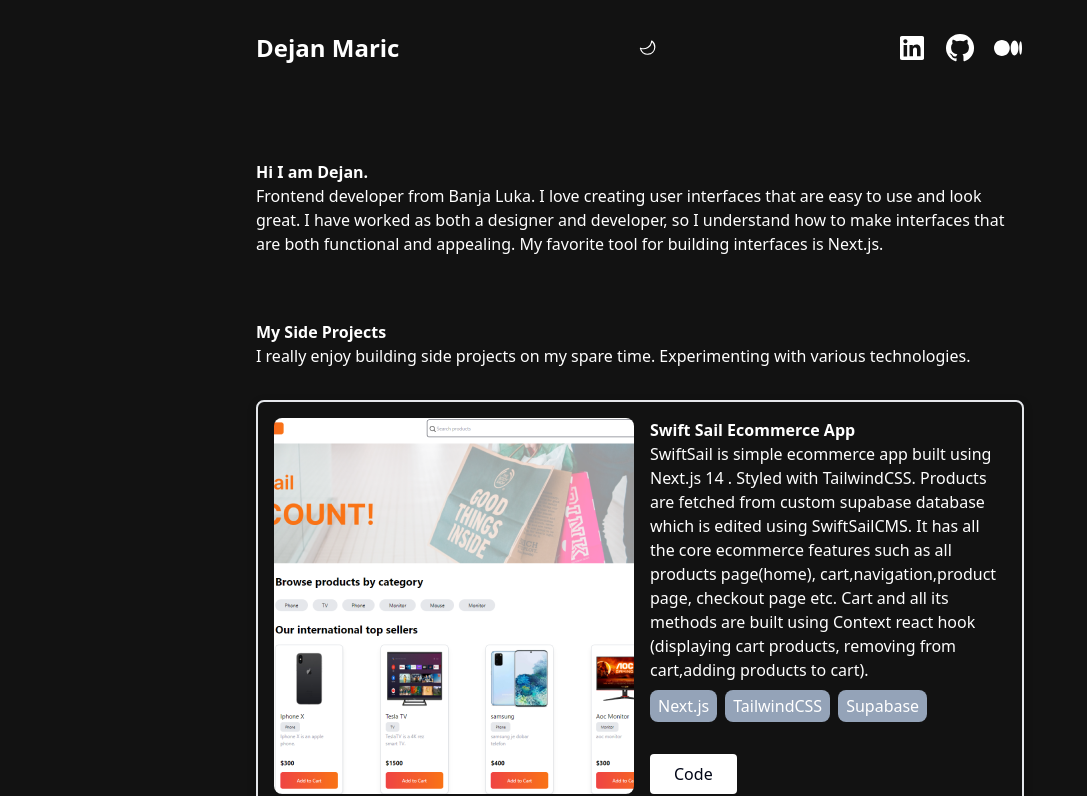
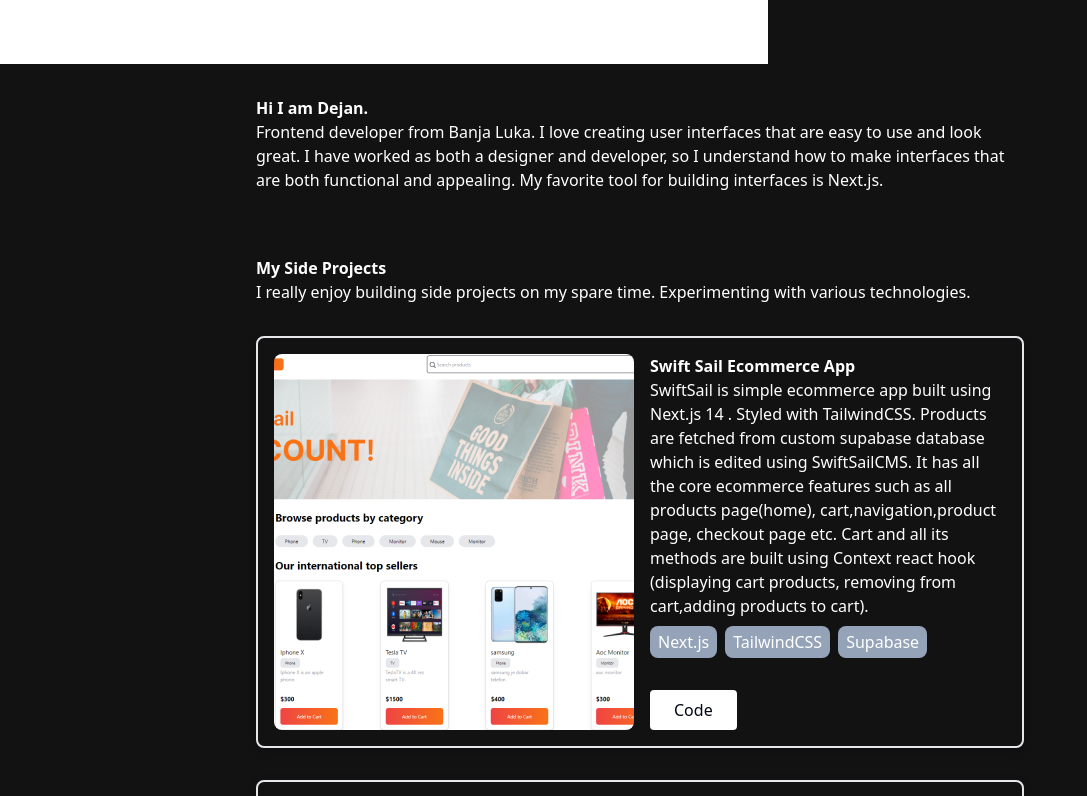
Before and after one commit to maricd7/portfolio, a Next.js app: page / in a window 1280 px wide. Shown: the top 796 px of the page, without its empty margins (0-1087 px from the left). Built offline with nearby package versions, Linux system fonts and the light colour scheme.

Commit message:
fixing navbar

```diff
--- a/src/app/components/Nav/Nav.js
+++ b/src/app/components/Nav/Nav.js
@@ -49,7 +49,7 @@
     checkSystemTheme();
   },[])
   return (
-    <nav className='flex justify-between  md:mx-auto my-8 max-w-3xl items-center  mx-4 '>
+    <nav className='flex justify-between  md:mx-auto  max-w-3xl items-center h-16  px-4 fixed top-0 left-0 w-full bg-white bg-neutral-900'>
       <Logo />
           <Icon onClick={()=>toggleTheme()} icon={themeIcon} className="hidden md:block cursor-pointer h-[1.2rem] w-[1.2rem] rotate-0 scale-100 transition-all dark:-rotate-90" style={{ color: iconColor }}/>
       <ul className='md:flex gap-4 hidden'>
```
